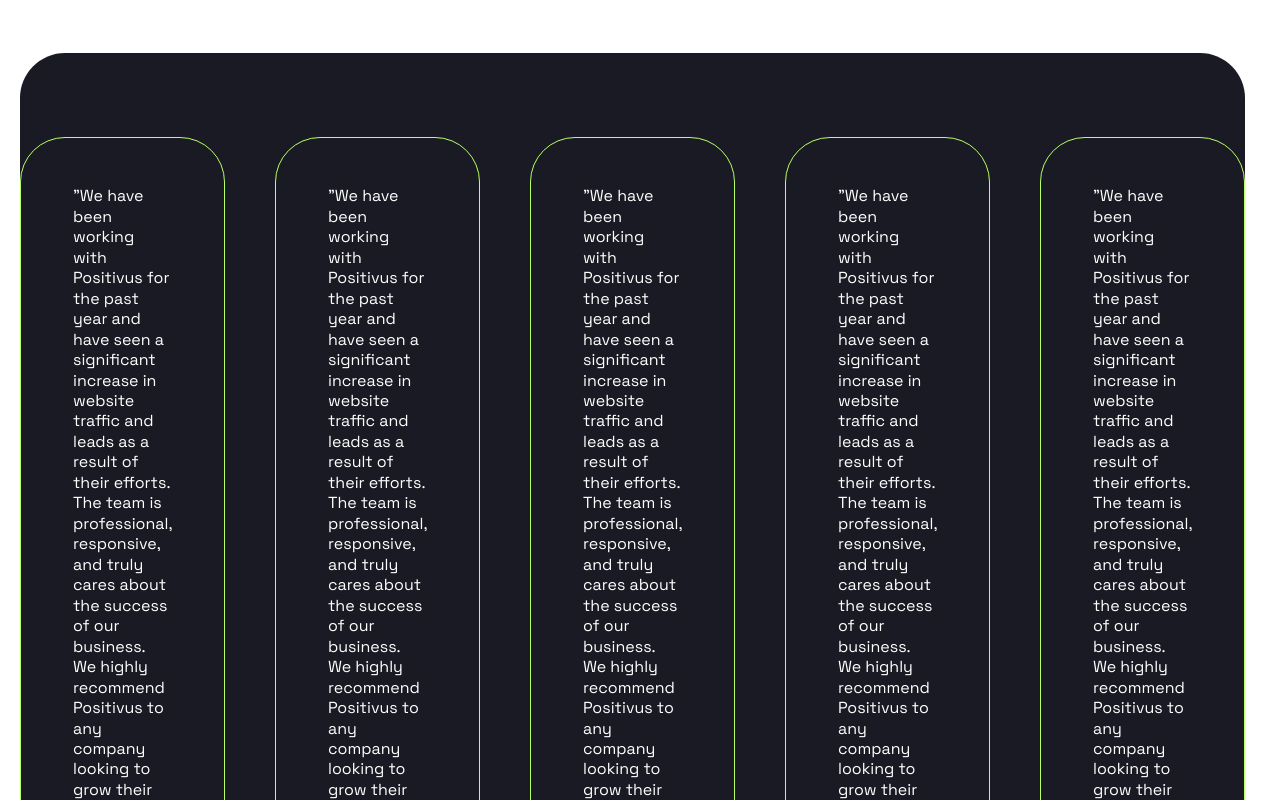
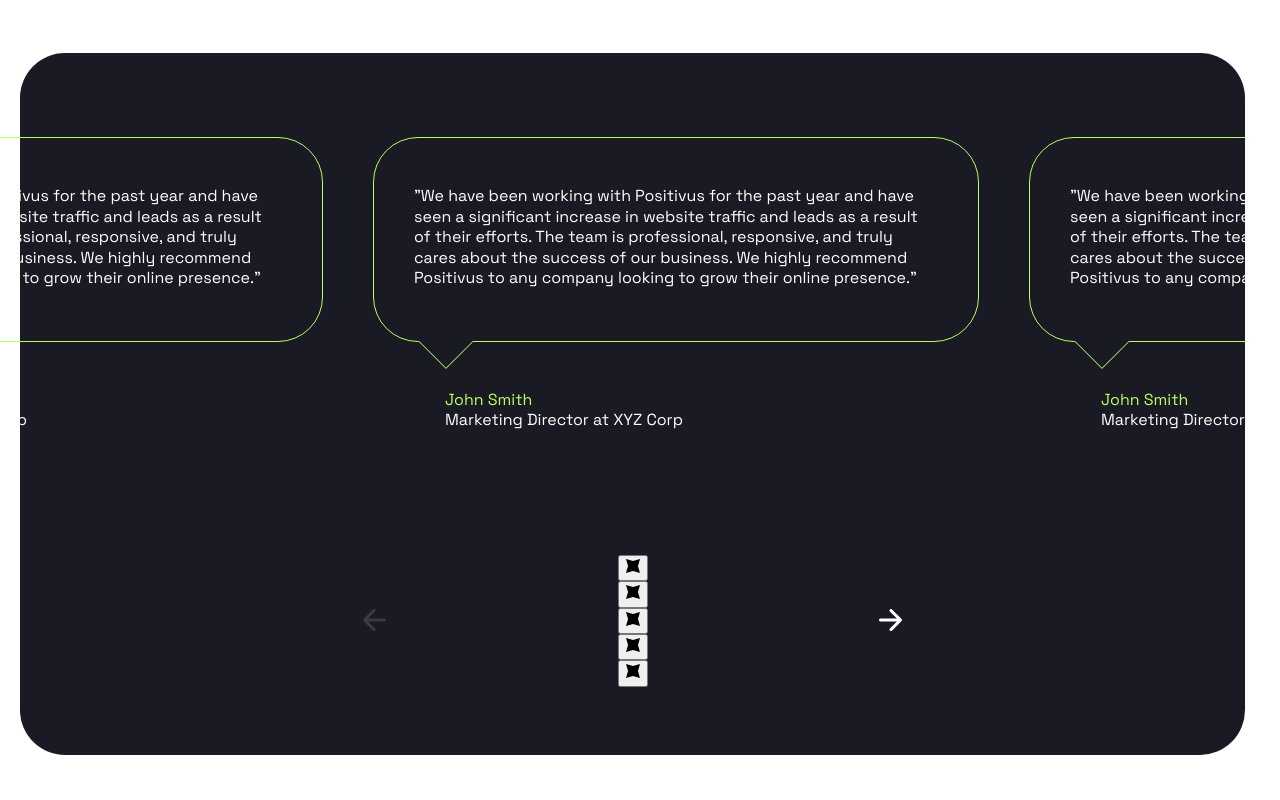
Before and after one commit to dev-hemul/positivius, a plain HTML site: page index.html in a window 1280 px wide. Shown: the part 5680-6480 px from the top of the page. Drawn offline with Linux system fonts and the light colour scheme.

Commit message:
create block review

```diff
--- a/index.html
+++ b/index.html
@@ -812,7 +812,7 @@
             <div class="reviews">
                 <div class="reviews__slider">
                     <ul class="reviews__slider-list">
-                        <li class="reviews__slider-list-item">
+                        <li class="reviews__slider-item">
                             <blockquote class="review-card">
                                 <div class="review-card__body">
                                     <p>"We have been working with Positivus for
@@ -833,7 +833,7 @@
                                 </footer>
                             </blockquote>
                         </li>
-                        <li class="reviews__slider-list-item">
+                        <li class="reviews__slider-item">
                             <blockquote class="review-card">
                                 <div class="review-card__body">
                                     <p>"We have been working with Positivus for
@@ -854,7 +854,7 @@
                                 </footer>
                             </blockquote>
                         </li>
-                        <li class="reviews__slider-list-item">
+                        <li class="reviews__slider-item">
                             <blockquote class="review-card">
                                 <div class="review-card__body">
                                     <p>"We have been working with Positivus for
@@ -875,7 +875,7 @@
                                 </footer>
                             </blockquote>
                         </li>
-                        <li class="reviews__slider-list-item">
+                        <li class="reviews__slider-item">
                             <blockquote class="review-card">
                                 <div class="review-card__body">
                                     <p>"We have been working with Positivus for
@@ -896,7 +896,7 @@
                                 </footer>
                             </blockquote>
                         </li>
-                        <li class="reviews__slider-list-item">
+                        <li class="reviews__slider-item">
                             <blockquote class="review-card">
                                 <div class="review-card__body">
                                     <p>"We have been working with Positivus for
@@ -920,7 +920,7 @@
                     </ul>
                 </div>
                 <div class="reviews__actions">
-                    <button class="reviews__arrow-button" type="button">
+                    <button class="reviews__arrow-button" type="button" disabled>
                         <span class="visually-hidden">Previous slide</span>
                         <svg width="23" height="23" viewBox="0 0 23 23"
                              fill="none" xmlns="http://www.w3.org/2000/svg">
--- a/styles/blocks/_review-card.scss
+++ b/styles/blocks/_review-card.scss
@@ -1,22 +1,24 @@
 .review-card {
+  --reviewCardCornerWidth: 40px;
+  --reviewCardCornerOffstLeft: 52px;
+
   display: flex;
   flex-direction: column;
   row-gap: 48px;
 
   &__body {
     position: relative;
-    padding: 48px 52px 52px 52px;
+    padding: 48px var(--reviewCardCornerWidth) 52px;
     border: 1px solid var(--color-accent);
     border-radius: var(--border-radius-large);
 
     &::after {
-      @include square(40px);
+      @include square(var(--reviewCardCornerWidth));
 
       content: '';
       position: absolute;
       top: 100%;
-      left: 50px;
-      transform: translateX(-50%);
+      left: var(--reviewCardCornerOffstLeft);
       background-color: var(--color-dark);
       border: inherit;
       rotate: 45deg;
@@ -24,4 +26,22 @@
       translate: 0 -50%;
     }
   }
+
+  &__footer {
+   display: flex;
+   flex-direction: column;
+    padding-left: calc(
+    var(--reviewCardCornerOffstLeft) +
+    var(--reviewCardCornerWidth) / 2);
+  }
+
+  &__name,
+  &__company {
+    font-style: normal;
+  }
+
+  &__name {
+    color: var(--color-accent);
+  }
+
 }
--- a/styles/blocks/_reviews.scss
+++ b/styles/blocks/_reviews.scss
@@ -9,9 +9,52 @@
   border-radius: var(--border-radius-large);
 
   &__slider {
+    --reviewsSliderSlideWidth: 606px;
+
+
     &-list {
       display: flex;
       column-gap: 50px;
+      scroll-snap-type: x mandatory;
+      overflow-x: scroll;
+      margin-left: calc(var(--reviewsSliderSlideWidth) / 2 * -1);
+    }
+
+    &-item {
+      min-width: var(--reviewsSliderSlideWidth);
+      scroll-snap-align: start;
+    }
+
+
+  }
+
+  &__actions {
+    display: flex;
+    justify-content: space-between;
+    align-items: center;
+    width: 100%;
+    max-width: 564px;
+    margin-inline: auto;
+  }
+
+  &__arrow-button {
+    @include reset-button;
+    @include flex-center;
+    @include square(48px);
+
+    color: var(--color-light);
+
+    @include hover {
+      color: var(--color-accent);
+    }
+
+    &[disabled ] {
+      color: var(--color-gray-alt);
+      cursor: not-allowed;
+    }
+
+    svg {
+      @iclude square(20px);
     }
   }
 }
```
Also changed, not shown: styles/styles.css, 1 other file.
